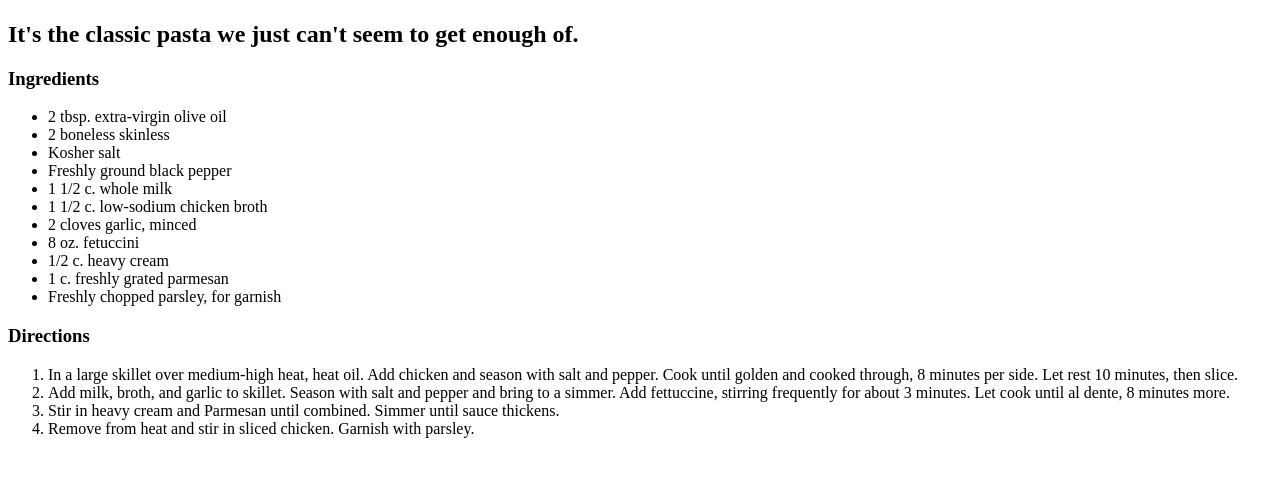
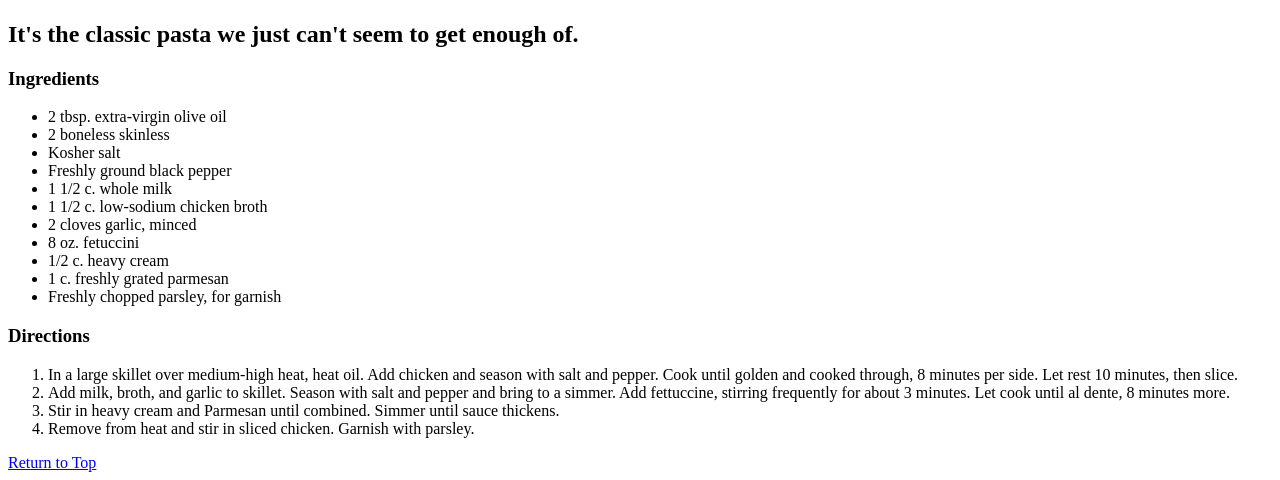
Before and after one commit to LightYagami116/odin-recipes, a plain HTML site: page recipes/chicken-alfrado.html in a window 1280 px wide. Shown: the part 383-863 px from the top of the page. Before the commit the page ends 837 px from the top, so only its background shows below. Drawn offline with Linux system fonts and the light colour scheme.

Commit message:
added retun to top link

```diff
--- a/recipes/chicken-alfrado.html
+++ b/recipes/chicken-alfrado.html
@@ -32,5 +32,7 @@
       <li>Stir in heavy cream and Parmesan until combined. Simmer until sauce thickens.</li>
       <li>Remove from heat and stir in sliced chicken. Garnish with parsley.</li>
     </ol>
+
+    <a href="#h1">Return to Top</a>
   </body>
 </html>
```
